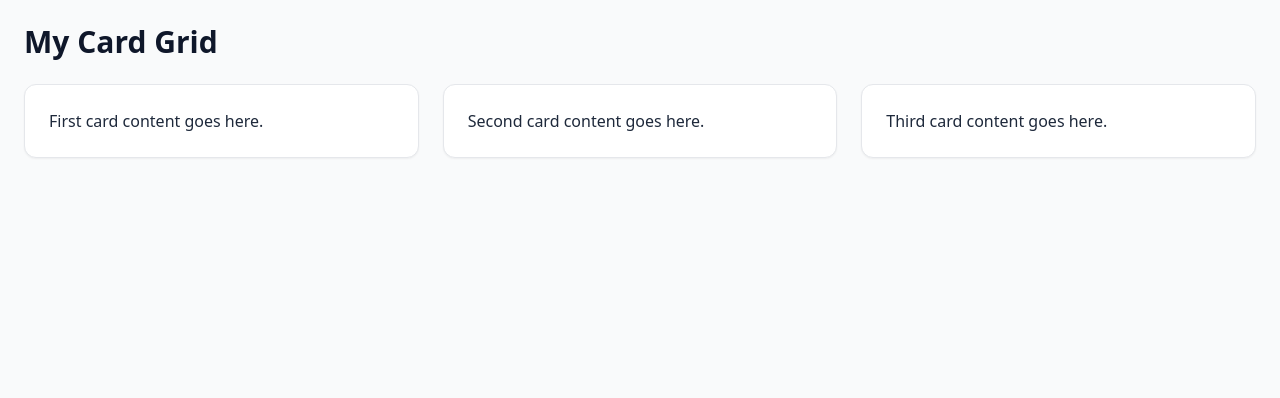
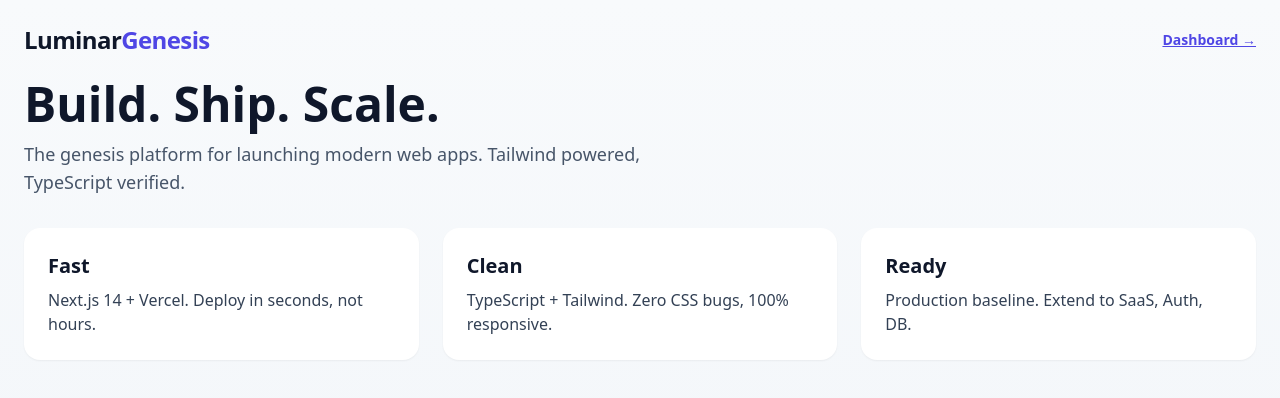
Before and after one commit to BoogieBoogatti/Luminar-Genesis, a Next.js app: page / in a window 1280 px wide. Shown: the top 398 px of the page. Built offline with nearby package versions, Linux system fonts and the light colour scheme.

Commit message:
Update page.tsx

```diff
--- a/app/page.tsx
+++ b/app/page.tsx
@@ -1,17 +1,37 @@
 export default function Home() {
   return (
-    <main className="min-h-screen bg-gray-50 p-6">
-      <div className="mx-auto max-w-7xl">
-        <h1 className="text-3xl font-bold mb-6 text-slate-900">My Card Grid</h1>
+    <main className="min-h-screen bg-gradient-to-b from-slate-50 to-slate-100">
+      <nav className="mx-auto max-w-7xl px-6 py-6 flex items-center justify-between">
+        <div className="text-2xl font-extrabold tracking-tight text-slate-900">
+          Luminar<span className="text-indigo-600">Genesis</span>
+        </div>
+        <a href="/dashboard" className="text-sm font-semibold text-indigo-600 hover:text-indigo-700 underline">
+          Dashboard →
+        </a>
+      </nav>
+
+      <div className="mx-auto max-w-7xl px-6">
+        <div className="mb-8">
+          <h1 className="text-4xl md:text-5xl font-extrabold text-slate-900">
+            Build. Ship. Scale.
+          </h1>
+          <p className="mt-3 text-lg text-slate-600 max-w-2xl">
+            The genesis platform for launching modern web apps. Tailwind powered, TypeScript verified.
+          </p>
+        </div>
+
         <div className="grid grid-cols-1 md:grid-cols-3 gap-6">
-          <div className="rounded-xl border bg-white p-6 shadow-sm text-slate-800">
-            First card content goes here.
+          <div className="rounded-2xl border-slate-200 bg-white p-6 shadow-sm hover:shadow-md transition-shadow">
+            <h3 className="text-xl font-bold text-slate-900 mb-2">Fast</h3>
+            <p className="text-slate-700">Next.js 14 + Vercel. Deploy in seconds, not hours.</p>
           </div>
-          <div className="rounded-xl border bg-white p-6 shadow-sm text-slate-800">
-            Second card content goes here.
+          <div className="rounded-2xl border-slate-200 bg-white p-6 shadow-sm hover:shadow-md transition-shadow">
+            <h3 className="text-xl font-bold text-slate-900 mb-2">Clean</h3>
+            <p className="text-slate-700">TypeScript + Tailwind. Zero CSS bugs, 100% responsive.</p>
           </div>
-          <div className="rounded-xl border bg-white p-6 shadow-sm text-slate-800">
-            Third card content goes here.
+          <div className="rounded-2xl border-slate-200 bg-white p-6 shadow-sm hover:shadow-md transition-shadow">
+            <h3 className="text-xl font-bold text-slate-900 mb-2">Ready</h3>
+            <p className="text-slate-700">Production baseline. Extend to SaaS, Auth, DB.</p>
           </div>
         </div>
       </div>
```
